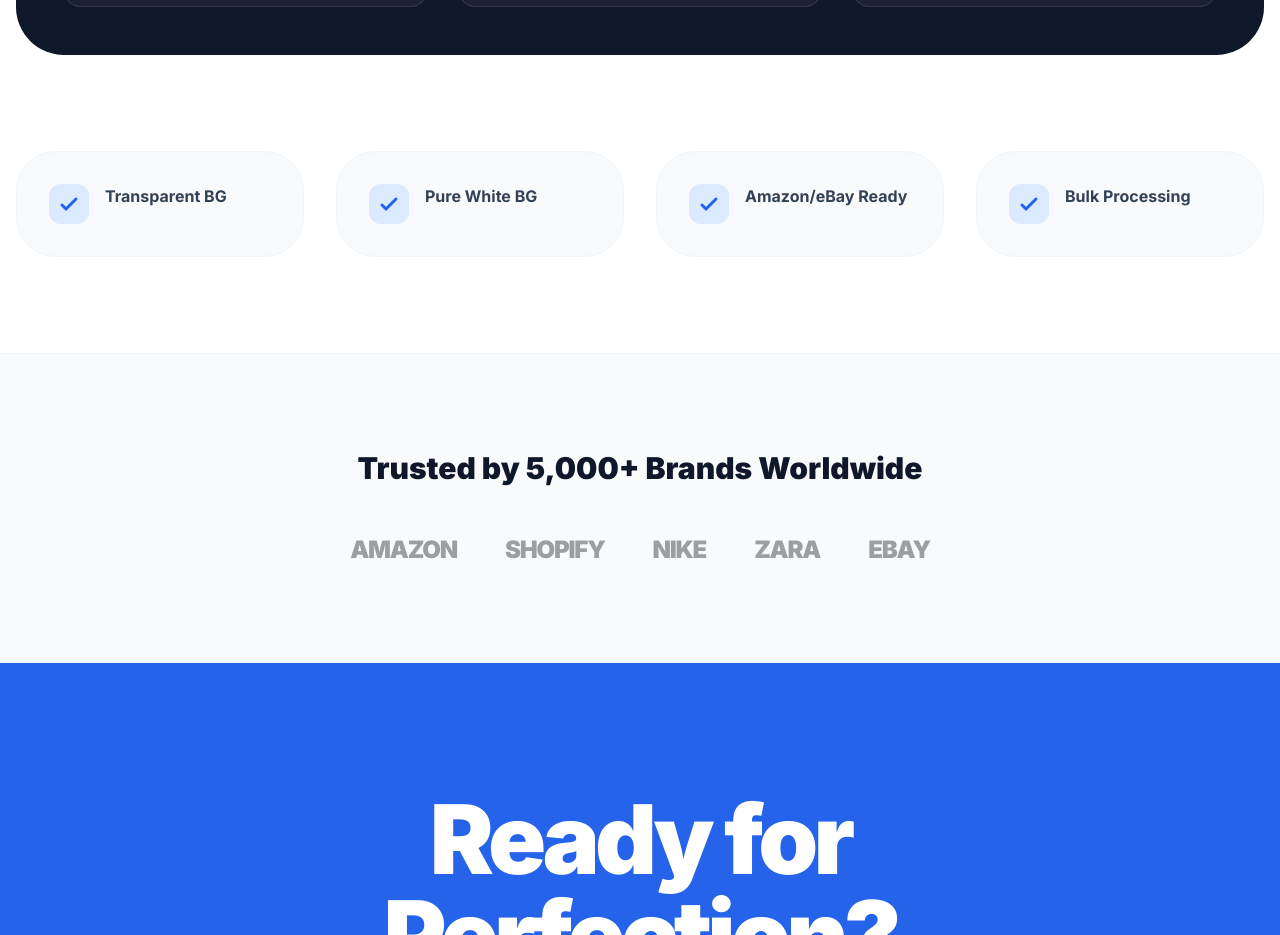
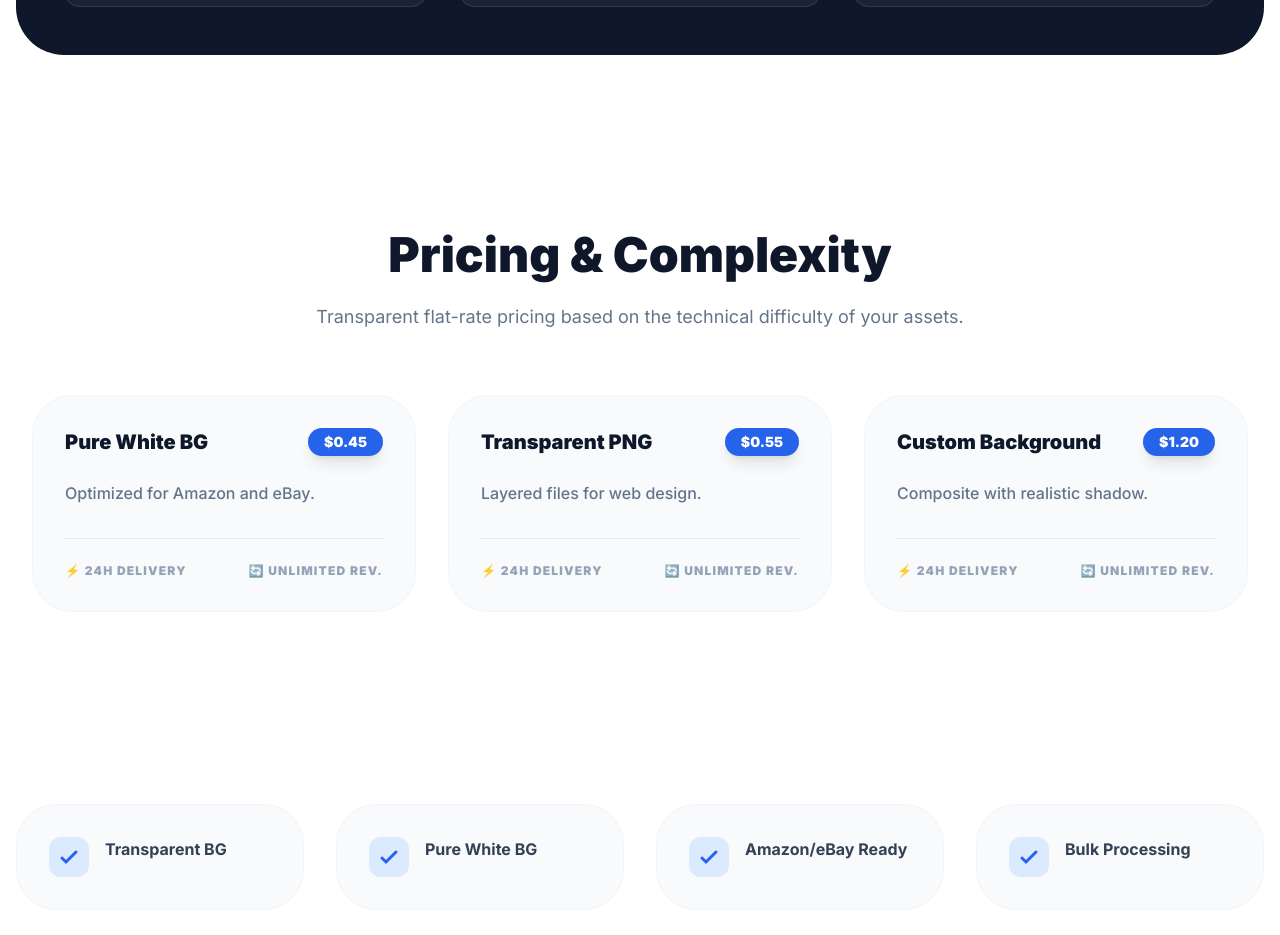
Before and after one commit to shohan89/clippingflyy, a React (Vite) app: page /background-removal in a window 1280 px wide. Shown: the part 1300-2235 px from the top of the page. Built offline with nearby package versions, Linux system fonts and the light colour scheme.

Commit message:
feat: Refactor pricing data structure
Updates constants to use a map for service-specific pricing, enabling more flexible and detailed price definitions per service. Integrates this new structure into the ServiceDetail page for dynamic rendering of pricing information, including item descriptions.

```diff
--- a/constants.tsx
+++ b/constants.tsx
@@ -11,6 +11,7 @@
 export interface DetailedPricingItem {
   label: string;
   price: string;
+  desc?: string;
 }
 
 export interface DetailedPricingCategory {
@@ -29,30 +30,51 @@
   { id: 'ind-6', title: 'Product Photography', description: 'Studio-grade finishing for electronics.', icon: 'ind-product' }
 ];
 
-export const DETAILED_PRICING: DetailedPricingCategory[] = [
-  {
-    title: 'Clipping Path Services',
-    basePrice: '$0.49 per image',
-    imageUrl: 'https://images.unsplash.com/photo-1523275335684-37898b6baf30?auto=format&fit=crop&q=80&w=600',
-    items: [
-      { label: 'Basic (Round/Square)', price: '$0.49' },
-      { label: 'Simple (Curved)', price: '$0.95' },
-      { label: 'Medium (Multiple Holes)', price: '$2.50' },
-      { label: 'Complex (Many Details)', price: '$5.00' },
-      { label: 'Super Complex (Jewelry)', price: 'Custom' }
-    ]
-  },
-  {
-    title: 'Ghost Mannequin Services',
-    basePrice: '$1.25 per image',
-    imageUrl: 'https://images.unsplash.com/photo-1544441893-675973e31985?auto=format&fit=crop&q=80&w=600',
-    items: [
-      { label: 'Neck Joint', price: '$1.75' },
-      { label: '3D Ghost Effect', price: '$2.99' },
-      { label: 'Sleeve Alignment', price: '$2.50' }
-    ]
-  }
-];
+export const SERVICE_PRICING_MAP: Record<string, DetailedPricingItem[]> = {
+  'clipping-path': [
+    { label: 'Basic Path', price: '$0.49', desc: 'Simple shapes like mobile, book, box.' },
+    { label: 'Simple Path', price: '$0.95', desc: 'Slightly curved items like shoes, simple jewelry.' },
+    { label: 'Medium Path', price: '$2.50', desc: 'Multiple holes items like chairs, complex bags.' },
+    { label: 'Complex Path', price: '$5.00', desc: 'Bicycles, complex jewelry, engine parts.' },
+    { label: 'Super Complex', price: 'Custom', desc: 'Intricate designs like bridal wear or mesh.' }
+  ],
+  'background-removal': [
+    { label: 'Pure White BG', price: '$0.45', desc: 'Optimized for Amazon and eBay.' },
+    { label: 'Transparent PNG', price: '$0.55', desc: 'Layered files for web design.' },
+    { label: 'Custom Background', price: '$1.20', desc: 'Composite with realistic shadow.' }
+  ],
+  'photo-retouching': [
+    { label: 'Basic Product', price: '$1.50', desc: 'Dust, scratch removal and brightness.' },
+    { label: 'Model Retouching', price: '$3.50', desc: 'Skin smoothing and blemish removal.' },
+    { label: 'Jewelry Polishing', price: '$5.00', desc: 'High-end shine and diamond enhancement.' },
+    { label: 'High-End Fashion', price: '$8.00+', desc: 'Magazine quality frequency separation.' }
+  ],
+  'image-masking': [
+    { label: 'Standard Masking', price: '$1.20', desc: 'Simple hair or fur edges.' },
+    { label: 'Complex Masking', price: '$2.99', desc: 'Flying hair, smoke or translucent items.' },
+    { label: 'Layer Masking', price: '$4.50', desc: 'Advanced alpha channel processing.' }
+  ],
+  'drop-shadow': [
+    { label: 'Natural Shadow', price: '$0.60', desc: 'Preserving existing camera shadow.' },
+    { label: 'Drop Shadow', price: '$0.75', desc: 'Created shadow for floating look.' },
+    { label: 'Reflection Shadow', price: '$1.25', desc: 'Mirror-like 3D depth effect.' }
+  ],
+  'ghost-mannequin': [
+    { label: 'Standard Neck Joint', price: '$1.25', desc: 'Combining front and back neck shots.' },
+    { label: 'Bottom Joint', price: '$2.50', desc: 'Adding bottom details for skirts/trousers.' },
+    { label: '3D Hollow Effect', price: '$4.00', desc: 'Full mannequin removal with depth.' }
+  ],
+  'mirror-effect': [
+    { label: 'Simple Mirror', price: '$1.00', desc: 'Direct reflection on flat surface.' },
+    { label: 'Perspective Mirror', price: '$2.50', desc: 'Reflection on angled or curved floor.' },
+    { label: 'High Gloss Finish', price: '$4.00', desc: 'Polished look for luxury cosmetics.' }
+  ],
+  'color-change': [
+    { label: 'Single Color Swap', price: '$1.50', desc: 'Changing one solid color to another.' },
+    { label: 'Multi-Variant', price: '$1.20', desc: 'Creating multiple SKUs from one shot.' },
+    { label: 'Pattern Overlay', price: '$3.50', desc: 'Applying textures and complex patterns.' }
+  ]
+};
 
 export const SERVICES: Service[] = [
   {
@@ -170,3 +192,25 @@
 export const PRICING_PLANS = [
   { name: "Starter", price: "$99", period: "per mo", description: "50 images.", features: ["24h delivery"], cta: "Start Trial", highlight: false }
 ];
+
+// Added missing DETAILED_PRICING export used in DetailedPricingSection.tsx
+export const DETAILED_PRICING: DetailedPricingCategory[] = [
+  {
+    title: 'Clipping Path',
+    basePrice: '$0.49 per photo',
+    imageUrl: 'https://images.unsplash.com/photo-1542496658-e33a6d0d50f6?auto=format&fit=crop&q=80&w=800',
+    items: SERVICE_PRICING_MAP['clipping-path']
+  },
+  {
+    title: 'Background Removal',
+    basePrice: '$0.45 per photo',
+    imageUrl: 'https://images.unsplash.com/photo-1505740420928-5e560c06d30e?auto=format&fit=crop&q=80&w=800',
+    items: SERVICE_PRICING_MAP['background-removal']
+  },
+  {
+    title: 'Photo Retouching',
+    basePrice: '$1.50 per photo',
+    imageUrl: 'https://images.unsplash.com/photo-1523275335684-37898b6baf30?auto=format&fit=crop&q=80&w=800',
+    items: SERVICE_PRICING_MAP['photo-retouching']
+  }
+];
--- a/pages/ServiceDetail.tsx
+++ b/pages/ServiceDetail.tsx
@@ -1,10 +1,47 @@
 
 import React, { useEffect } from 'react';
 import { useParams, Link, Navigate } from 'react-router-dom';
-import { SERVICES } from '../constants';
+import { SERVICES, SERVICE_PRICING_MAP } from '../constants';
 import BeforeAfterSlider from '../components/BeforeAfterSlider';
 
 // --- Specialized Component Sections ---
+
+const ServiceSpecificPricing: React.FC<{ slug: string }> = ({ slug }) => {
+  const pricingItems = SERVICE_PRICING_MAP[slug];
+  if (!pricingItems) return null;
+
+  return (
+    <div className="py-24 bg-white">
+      <div className="max-w-7xl mx-auto px-4">
+        <div className="text-center mb-16">
+          <h2 className="text-4xl md:text-5xl font-black text-slate-900 mb-6">Pricing & Complexity</h2>
+          <p className="text-slate-500 text-lg max-w-2xl mx-auto">
+            Transparent flat-rate pricing based on the technical difficulty of your assets.
+          </p>
+        </div>
+        <div className="grid md:grid-cols-2 lg:grid-cols-3 gap-8">
+          {pricingItems.map((item, i) => (
+            <div key={i} className="p-8 bg-slate-50 rounded-[2.5rem] border border-slate-100 hover:shadow-xl hover:bg-white transition-all group">
+              <div className="flex justify-between items-start mb-6">
+                 <h4 className="text-xl font-black text-slate-900 group-hover:text-blue-600 transition-colors">{item.label}</h4>
+                 <div className="px-4 py-1 bg-blue-600 text-white rounded-full text-sm font-black shadow-lg">
+                   {item.price}
+                 </div>
+              </div>
+              <p className="text-slate-500 font-medium leading-relaxed">
+                {item.desc}
+              </p>
+              <div className="mt-8 pt-6 border-t border-slate-200 flex items-center justify-between text-xs font-black uppercase tracking-widest text-slate-400">
+                <span>⚡ 24h Delivery</span>
+                <span>🔄 Unlimited Rev.</span>
+              </div>
+            </div>
+          ))}
+        </div>
+      </div>
+    </div>
+  );
+};
 
 const ComparisonTable = () => (
   <div className="grid md:grid-cols-2 gap-8 my-16">
@@ -26,27 +63,6 @@
     </div>
   </div>
 );
-
-const ClippingComplexity = () => {
-  const tiers = [
-    { t: "Basic", d: "Simple shapes (Books, Boxes)", p: "$0.49" },
-    { t: "Simple", d: "Curved edges (Shoes, Hats)", p: "$0.95" },
-    { t: "Medium", d: "Interior holes (Chairs, Bags)", p: "$2.50" },
-    { t: "Complex", d: "Intricate details (Jewelry, Bikes)", p: "$5.00" },
-    { t: "Super", d: "Custom complex (Nets, Mesh)", p: "Quote" }
-  ];
-  return (
-    <div className="grid grid-cols-2 lg:grid-cols-5 gap-4 mt-12">
-      {tiers.map((tier, i) => (
-        <div key={i} className="bg-white p-6 rounded-3xl border border-slate-100 text-center hover:shadow-xl transition-all">
-          <h4 className="font-black text-slate-900 mb-2">{tier.t}</h4>
-          <p className="text-xs text-slate-500 mb-4 h-8">{tier.d}</p>
-          <div className="text-xl font-black text-blue-600">{tier.p}</div>
-        </div>
-      ))}
-    </div>
-  );
-};
 
 const MarketplaceCompliance = () => (
   <div className="bg-slate-900 rounded-[3rem] p-12 text-white my-20">
@@ -113,19 +129,33 @@
         return (
           <>
             <ComparisonTable />
-            <h3 className="text-4xl font-black text-center mt-24 mb-6">Pricing Complexity</h3>
-            <p className="text-center text-slate-500 mb-12">Fair and transparent pricing based on the time required per path.</p>
-            <ClippingComplexity />
+            <ServiceSpecificPricing slug={slug} />
           </>
         );
       case 'background-removal':
-        return <MarketplaceCompliance />;
+        return (
+          <>
+            <MarketplaceCompliance />
+            <ServiceSpecificPricing slug={slug} />
+          </>
+        );
       case 'ghost-mannequin':
-        return <GhostMannequinSteps />;
+        return (
+          <>
+            <GhostMannequinSteps />
+            <ServiceSpecificPricing slug={slug} />
+          </>
+        );
       case 'color-change':
-        return <ColorChangeBenefits />;
+        return (
+          <>
+            <ColorChangeBenefits />
+            <ServiceSpecificPricing slug={slug} />
+          </>
+        );
       case 'photo-retouching':
         return (
+          <>
             <div className="grid md:grid-cols-2 gap-12 my-24">
               <div className="space-y-6">
                 <h3 className="text-3xl font-black">E-commerce Retouching</h3>
@@ -146,9 +176,12 @@
                 </ul>
               </div>
             </div>
+            <ServiceSpecificPricing slug={slug} />
+          </>
         );
       case 'image-masking':
         return (
+          <>
             <div className="py-20 text-center space-y-8">
               <h3 className="text-4xl font-black">Mastering the Intricate</h3>
               <p className="text-xl text-slate-500 max-w-3xl mx-auto">Standard paths fail at hair and fur. We use advanced alpha channel masking to ensure every single strand is preserved perfectly against any new background.</p>
@@ -158,7 +191,12 @@
                  <div><div className="text-5xl mb-2">🌿</div><div className="font-bold">Fine Foliage</div></div>
               </div>
             </div>
+            <ServiceSpecificPricing slug={slug} />
+          </>
         );
+      case 'drop-shadow':
+      case 'mirror-effect':
+        return <ServiceSpecificPricing slug={slug} />;
       default:
         return <div className="py-20 text-center text-slate-400">Custom technical specifications available upon request.</div>;
     }
```
Lines whose indentation alone changed are shown as unchanged.
